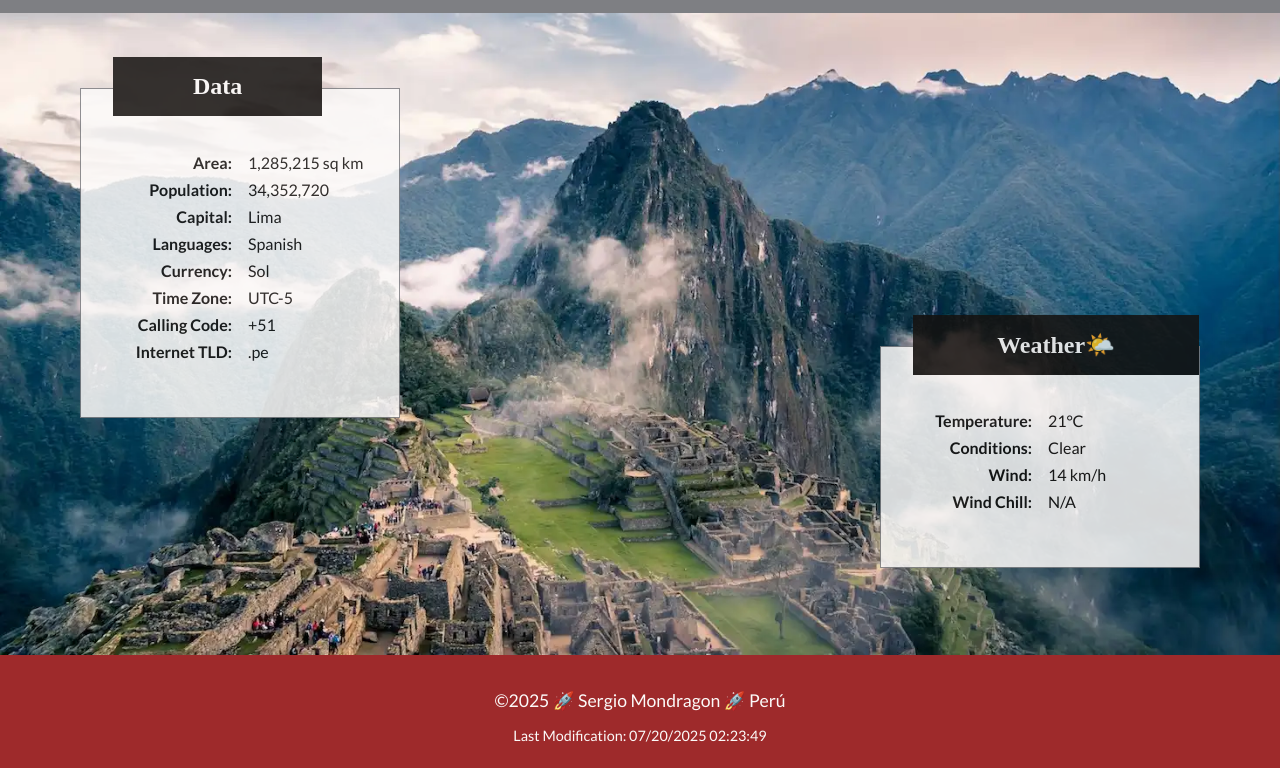
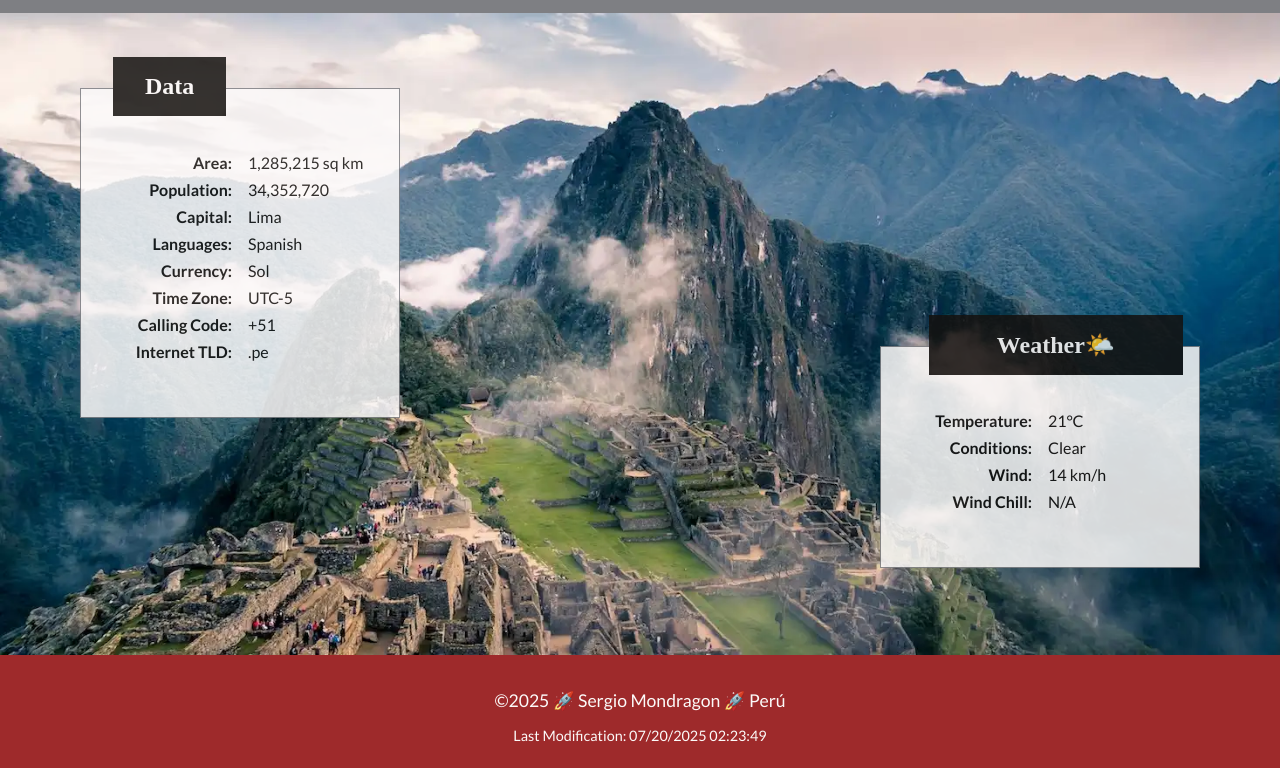
Before and after one commit to smondragondev/wdd131, a plain HTML site: page place.html in a window 1280 px wide. Shown: the part 72-840 px from the top of the page. Drawn offline with Linux system fonts and the light colour scheme; a web font is replaced by a local one.

Commit message:
Adjust padding and positioning for section headings in CSS

```diff
--- a/styles/place-large.css
+++ b/styles/place-large.css
@@ -17,7 +17,7 @@
         position: absolute;
         background-color: var(--accent1-color);
         color: var(--secondary-color);
-        padding: 1rem 5rem;
+        padding: 1rem 2rem;
     }
 
     #data-section {
@@ -39,9 +39,9 @@
     }
 
     #weather-section>h2{
-        left: 2rem;
+        right: 1rem;
         top: -2rem;
-        width: 90%;
+        width: 80%;
     }
 
      #weather-section>h2::after{
```
